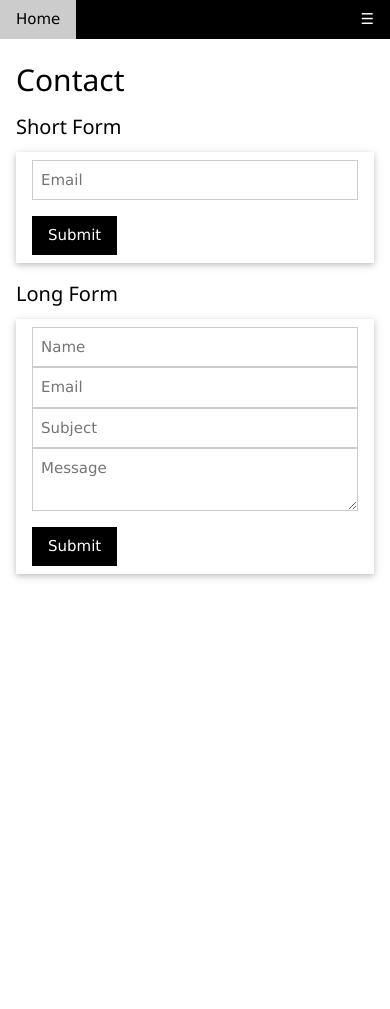
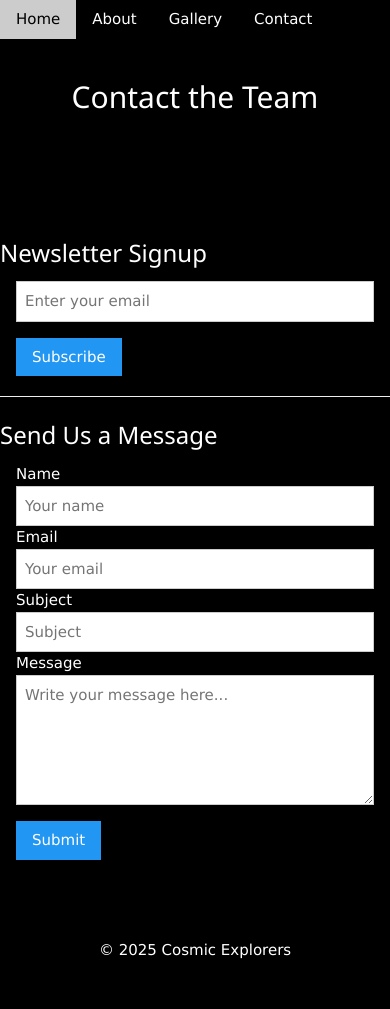
Before and after one commit to tk13190-hash/tk13190-hash.github.io, a plain HTML site: page contact.html in a window 390 px wide. Before the commit the page ends 844 px from the top, so only its background shows below. Drawn offline with nearby package versions, Linux system fonts and the light colour scheme.

Commit message:
Enhance contact.html with new features and styling
Updated the contact page title and added new sections for newsletter signup and message submission.

```diff
--- a/contact.html
+++ b/contact.html
@@ -1,49 +1,59 @@
 <!DOCTYPE html>
 <html>
 <head>
-  <title>Contact</title>
+  <title>Contact - Cosmic Explorers</title>
   <meta name="viewport" content="width=device-width, initial-scale=1">
   <link rel="stylesheet" href="https://www.w3schools.com/w3css/4/w3.css">
 </head>
-<body>
+<body class="w3-black w3-text-white">
 
-<div class="w3-bar w3-black">
-  <a href="index.html" class="w3-bar-item w3-button">Home</a>
-  <a href="about.html" class="w3-bar-item w3-button w3-hide-small">About</a>
-  <a href="gallery.html" class="w3-bar-item w3-button w3-hide-small">Gallery</a>
-  <a href="contact.html" class="w3-bar-item w3-button w3-hide-small">Contact</a>
-  <a href="javascript:void(0)" class="w3-bar-item w3-button w3-right w3-hide-large w3-hide-medium" onclick="toggleMenu()">☰</a>
-</div>
-<div id="menu" class="w3-bar-block w3-black w3-hide w3-hide-large w3-hide-medium">
+<div class="w3-bar w3-black w3-top">
   <a href="index.html" class="w3-bar-item w3-button">Home</a>
   <a href="about.html" class="w3-bar-item w3-button">About</a>
   <a href="gallery.html" class="w3-bar-item w3-button">Gallery</a>
+  <a href="contact.html" class="w3-bar-item w3-button">Contact</a>
 </div>
 
-<div class="w3-container w3-padding">
-  <h2>Contact</h2>
+<header class="w3-center w3-padding-64">
+  <h2>Contact the Team</h2>
+</header>
 
-  <h4>Short Form</h4>
-  <form class="w3-container w3-card w3-padding">
-    <input class="w3-input w3-border" type="email" placeholder="Email">
-    <button class="w3-button w3-black w3-margin-top">Submit</button>
+<div class="w3-content w3-padding-32">
+
+  <h3>Newsletter Signup</h3>
+  <form class="w3-container w3-margin-bottom">
+    <input class="w3-input w3-border" type="email" placeholder="Enter your email">
+    <button class="w3-button w3-blue w3-margin-top">Subscribe</button>
   </form>
 
-  <h4 class="w3-margin-top">Long Form</h4>
-  <form class="w3-container w3-card w3-padding">
-    <input class="w3-input w3-border" type="text" placeholder="Name">
-    <input class="w3-input w3-border" type="email" placeholder="Email">
+  <hr>
+
+  <h3>Send Us a Message</h3>
+  <form class="w3-container">
+    <label class="w3-text-white">Name</label>
+    <input class="w3-input w3-border" type="text" placeholder="Your name">
+
+    <label class="w3-text-white">Email</label>
+    <input class="w3-input w3-border" type="email" placeholder="Your email">
+
+    <label class="w3-text-white">Subject</label>
     <input class="w3-input w3-border" type="text" placeholder="Subject">
-    <textarea class="w3-input w3-border" placeholder="Message"></textarea>
-    <button class="w3-button w3-black w3-margin-top">Submit</button>
+
+    <label class="w3-text-white">Message</label>
+    <textarea class="w3-input w3-border" placeholder="Write your message here..." rows="5"></textarea>
+
+    <button class="w3-button w3-blue w3-margin-top">Submit</button>
   </form>
+
 </div>
 
-<script>
-function toggleMenu() {
-  var x = document.getElementById("menu");
-  x.classList.toggle("w3-show");
-}
+<footer class="w3-center w3-padding-32 w3-black">
+  <p>© 2025 Cosmic Explorers</p>
+</footer>
+
+</body>
+</html>
+
 </script>
 
 </body>
```
